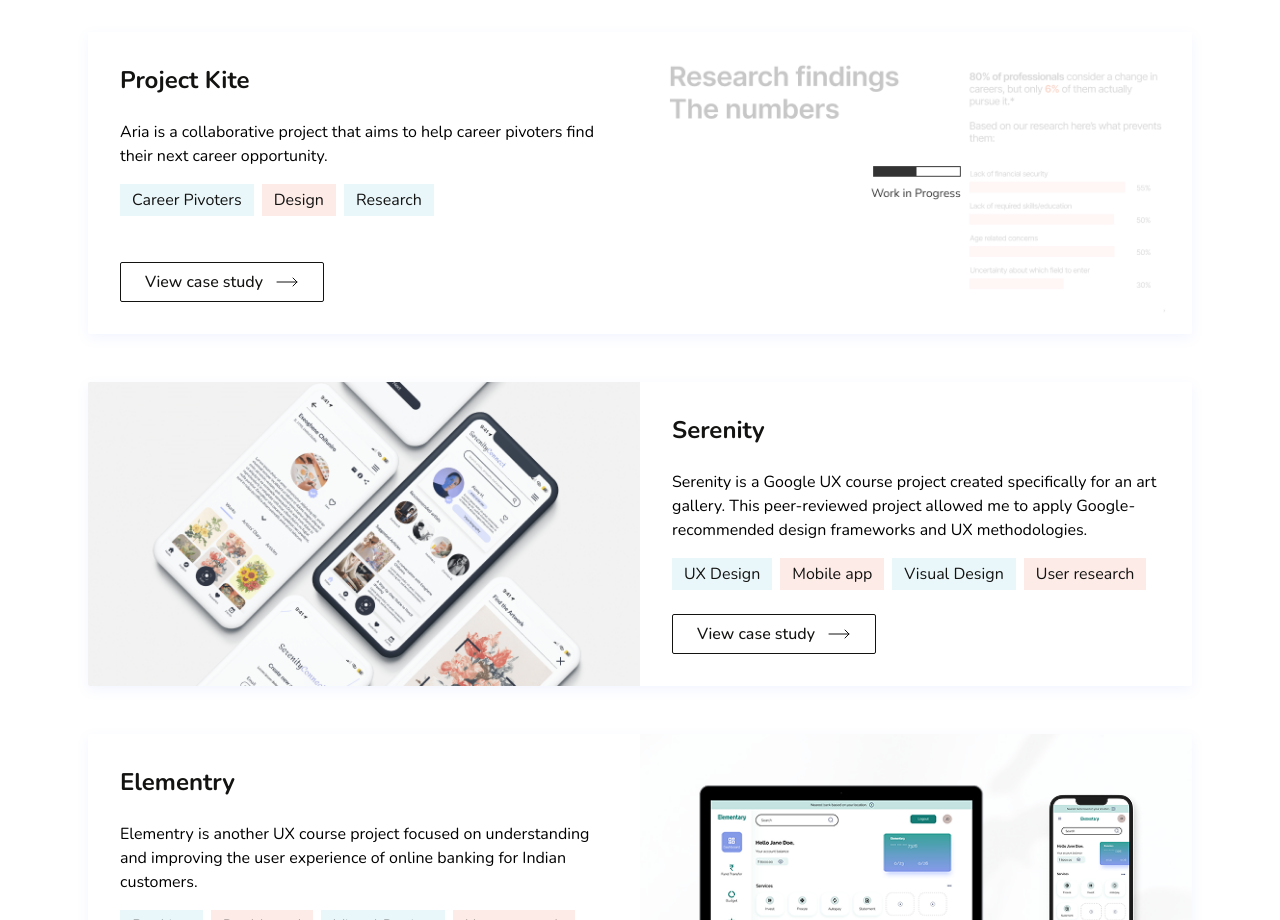
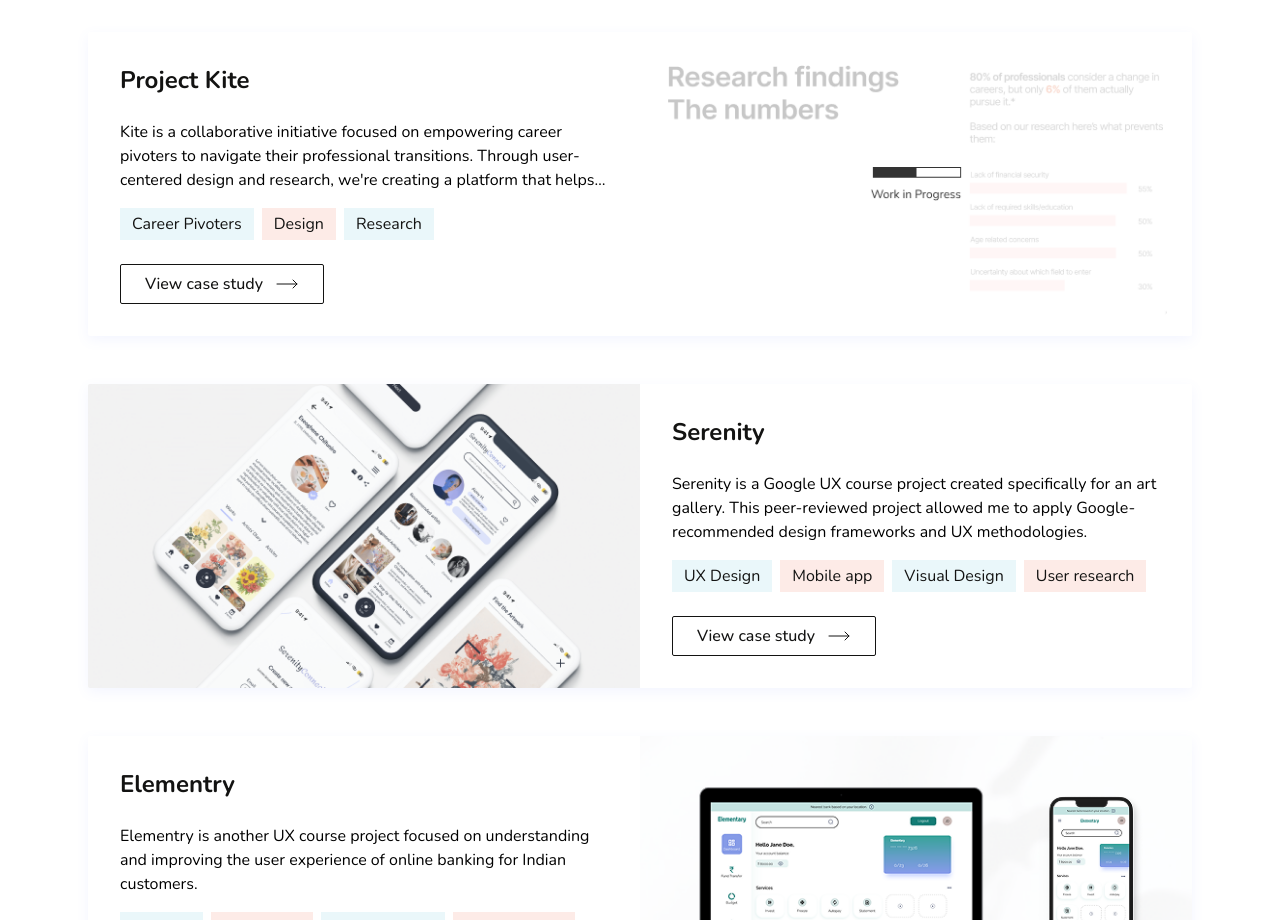
Before and after one commit to thushara-design/thushara-design.github.io, a React (Vite) app: page / in a window 1280 px wide. Shown: the part 960-1880 px from the top of the page. Built offline with nearby package versions, Linux system fonts and the light colour scheme; a web font is replaced by a local one.

Commit message:
Update Project Kite case study description

```diff
--- a/src/data/case-studies.ts
+++ b/src/data/case-studies.ts
@@ -22,7 +22,7 @@ const caseStudies = [
     slug: "aria",
     tagline: "PRESENTATION",
     tags: ["Career Pivoters", "Design", "Research"],
-    description: "Aria is a collaborative project that aims to help career pivoters find their next career opportunity.",
+    description: "Kite is a collaborative initiative focused on empowering career pivoters to navigate their professional transitions. Through user-centered design and research, we're creating a platform that helps individuals identify, explore, and successfully transition to new career opportunities.",
     image: "case-study-aria.png",
     role: "Product Designer",
     timeframe: "In Progress",
```
